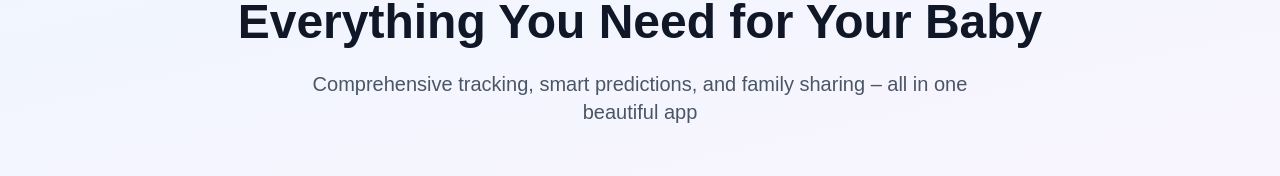
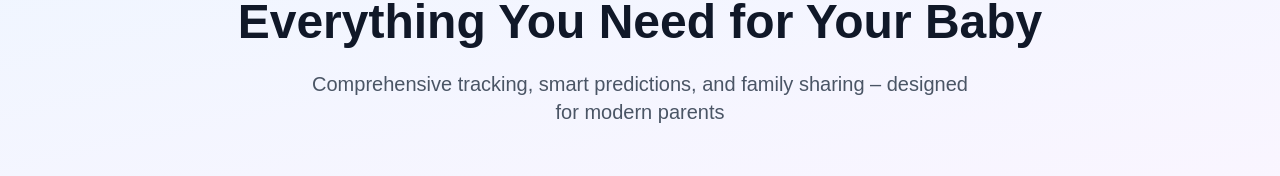
Before and after one commit to gigadriver123/snugl-website, a Next.js app: page /features in a window 1280 px wide. Shown: the part 158-334 px from the top of the page. Built offline with nearby package versions, Linux system fonts and the light colour scheme.

Commit message:
Update tagline to 'designed for modern parents'

```diff
--- a/src/app/features/page.tsx
+++ b/src/app/features/page.tsx
@@ -127,7 +127,7 @@ export default function Features() {
             Everything You Need for Your Baby
           </h1>
           <p className="text-xl text-gray-600 dark:text-gray-300 max-w-2xl mx-auto">
-            Comprehensive tracking, smart predictions, and family sharing – all in one beautiful app
+            Comprehensive tracking, smart predictions, and family sharing – designed for modern parents
           </p>
         </div>
       </section>
```
